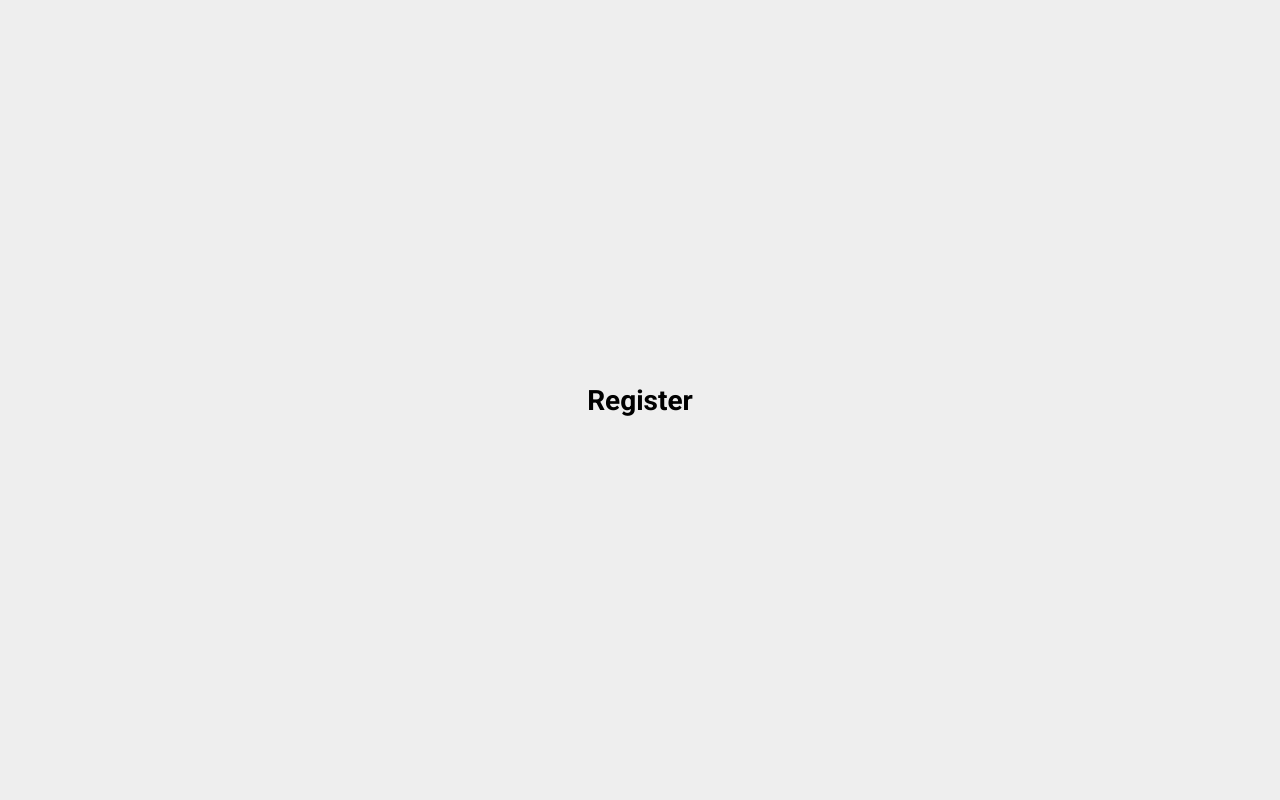
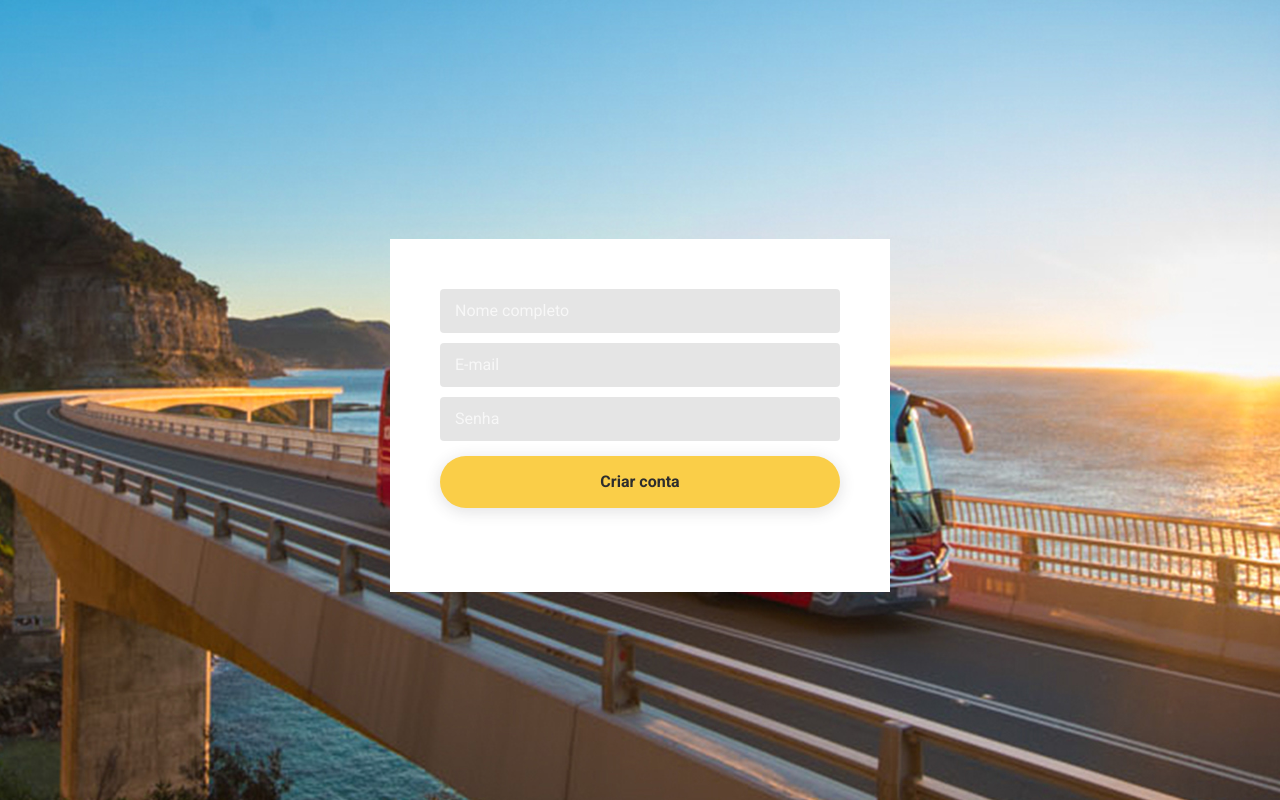
Before and after one commit to alan-nascimento/bubber-web, a React (Create React App) app: page /register in a window 1280 px wide. Built offline with nearby package versions, Linux system fonts and the light colour scheme.

Commit message:
Adding components

```diff
--- a/package.json
+++ b/package.json
@@ -3,13 +3,14 @@
   "version": "0.1.0",
   "private": true,
   "dependencies": {
-    "@material-ui/core": "^4.6.1",
+    "@material-ui/core": "^4.7.0",
     "axios": "^0.19.0",
     "babel-plugin-root-import": "^6.4.1",
     "history": "^4.10.1",
     "prop-types": "^15.7.2",
     "react": "^16.11.0",
     "react-dom": "^16.11.0",
+    "react-icons": "^3.8.0",
     "react-router-dom": "^5.1.2",
     "react-scripts": "3.2.0",
     "styled-components": "^4.4.1"
--- /dev/null
+++ b/src/assets/index.js
@@ -0,0 +1 @@
+export const Background = require('./images/background.jpg');
--- /dev/null
+++ b/src/components/Button/Button.js
@@ -0,0 +1,20 @@
+import styled from 'styled-components';
+
+const Button = styled.button`
+  margin: 5px 0 0;
+  height: 52px;
+  background: #face48;
+  font-weight: bold;
+  color: #2d2d2d;
+  border: 0;
+  border-radius: 30px;
+  box-shadow: 0 3px 15px 1px rgba(55, 58, 64, 0.14);
+  font-size: 16px;
+  transition: background 0.2s;
+
+  &:hover {
+    background: #face20;
+  }
+`;
+
+export default Button;
--- /dev/null
+++ b/src/components/index.js
@@ -0,0 +1 @@
+export { default as Button } from './Button/Button';
--- a/src/pages/SignUp/SignUp.js
+++ b/src/pages/SignUp/SignUp.js
@@ -1,5 +1,20 @@
 import React from 'react';
+import { Link } from 'react-router-dom';
+import { AiOutlineMail, TiKeyOutline } from 'react-icons/all';
 
-export default function Signup() {
-  return <h1>Register</h1>;
+import { Button } from '~/components';
+
+export default function SignUp() {
+  return (
+    <>
+      <form action="">
+        <input type="text" placeholder="Nome completo" />
+        <input type="email" placeholder="E-mail" />
+        <input type="password" placeholder="Senha" />
+
+        <Button type="submit">Criar conta</Button>
+        <Link to="/">Já tenho uma conta</Link>
+      </form>
+    </>
+  );
 }
--- a/src/pages/_layouts/Auth/Auth.styles.js
+++ b/src/pages/_layouts/Auth/Auth.styles.js
@@ -1,8 +1,11 @@
 import styled from 'styled-components';
+
+import { Background } from '~/assets';
 
 export const Wrapper = styled.div`
   height: 100%;
-  background: #eee;
+  background: url(${Background}) no-repeat center;
+  background-position: 50% 50%;
   display: flex;
   flex-direction: column;
   justify-content: center;
@@ -11,10 +14,12 @@ export const Wrapper = styled.div`
 
 export const Content = styled.div`
   width: 100%;
-  max-width: 315px;
+  max-width: 500px;
   text-align: center;
 
   form {
+    background: #fff;
+    padding: 50px;
     display: flex;
     flex-direction: column;
     margin-top: 30px;
@@ -33,22 +38,6 @@ export const Content = styled.div`
       }
     }
 
-    button {
-      margin: 5px 0 0;
-      height: 44px;
-      background: #face48;
-      font-weight: bold;
-      color: #fff;
-      border: 0;
-      border-radius: 4px;
-      font-size: 16px;
-      transition: background 0.2s;
-
-      &:hover {
-        background: #face70;
-      }
-    }
-
     a {
       color: #fff;
       margin-top: 15px;
--- a/src/styles/global.js
+++ b/src/styles/global.js
@@ -2,6 +2,7 @@ import { createGlobalStyle } from 'styled-components';
 
 export default createGlobalStyle`
   @import url('https://fonts.googleapis.com/css?family=Roboto:400,700&display=swap');
+
   * {
     margin: 0;
     padding: 0;
@@ -22,7 +23,7 @@ export default createGlobalStyle`
   }
 
   body, input, button {
-    font: 14px 'Roboto', sans-serif;
+    font: 16px 'Roboto', sans-serif;
   }
 
   a {
```
Also changed, not shown: src/assets/images/background.jpg (added), src/components/Input/Input.js (added), src/pages/SignIn/SignIn.styles.js (deleted), src/pages/SignUp/SignUp.styles.js (deleted), 1 other file (tests, documents, lock files or other folders).
